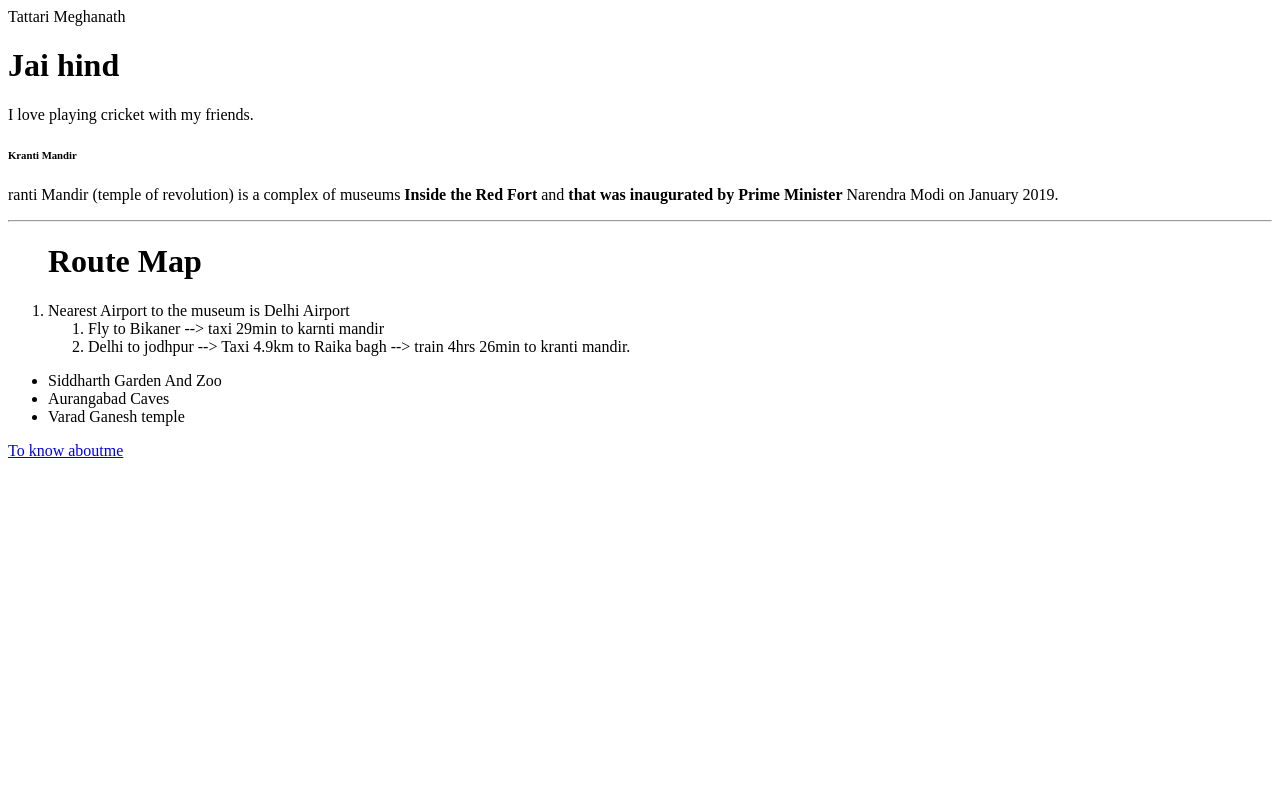
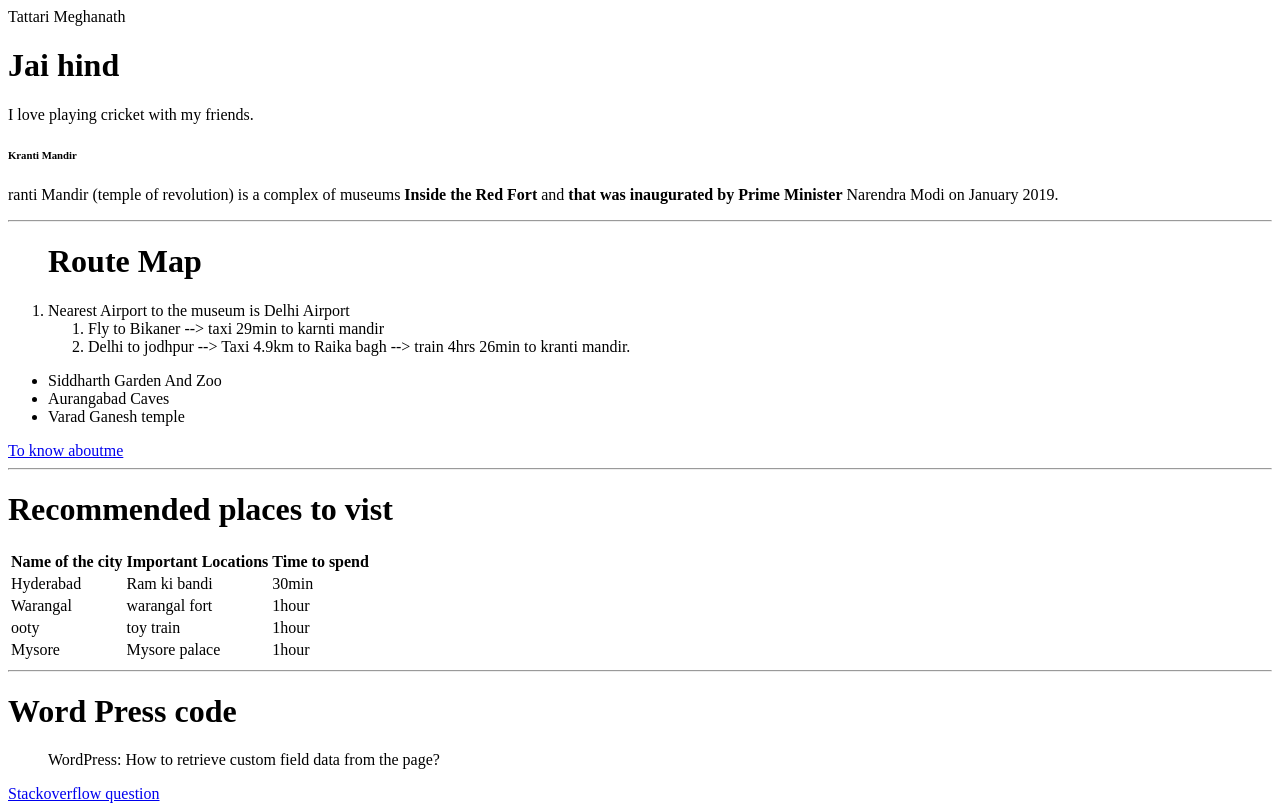
Before and after one commit to 44-563-Web-Apps-F22/44563-webapps-assignment-3-TattariMeghanath, a plain HTML site: page index.html in a window 1280 px wide. Shown: the top 806 px of the page. Drawn offline with Linux system fonts and the light colour scheme.

Commit message:
added near by locations

```diff
--- a/index.html
+++ b/index.html
@@ -26,6 +26,62 @@ I love playing cricket with my friends.
             <li>Aurangabad Caves</li>
             <li>Varad Ganesh temple</li>
         </ul>
-                <a href ="aboutme.html" >To know aboutme</a>
+        <a href ="aboutme.html" >To know aboutme</a>
+        <hr>
+        <h1>Recommended places to vist</h1>
+        <table>
+            <tr>
+                <th>Name of the city	</th>
+                <th>Important Locations</th>
+                <th>Time to spend</th>
+            </tr>
+            <tr>
+                <td>Hyderabad</td>
+                <td>Ram ki bandi</td>
+                <td>30min</td>
+            </tr>
+            <tr>
+                <td>Warangal</td>
+                <td>warangal fort</td>
+                <td>1hour</td>
+            </tr>
+            <tr>
+                <td>ooty</td>
+                <td>toy train</td>
+                <td>1hour</td>
+            </tr>
+            <tr>
+                <td>Mysore</td>
+                <td>Mysore palace</td>
+                <td>1hour</td>
+            </tr>
+        </table>
+      <hr>
+      <h1>Word Press code</h1>
+      <blockquote>WordPress: How to retrieve custom field data from the page?</blockquote>
+<a href =https://stackoverflow.com/questions/66293239/wordpress-how-to-retrieve-custom-field-data-from-the-page> Stackoverflow question</a>
+      <pre>
+        h3>All Post Meta</h3>
+
+        <?php
+
+          // Get all the data
+          $getPostCustom = get_post_custom();
+
+            foreach($getPostCustom as $name=>$value) {
+
+                echo "<strong>" . $name . "</strong>"."  =>  ";
+
+                foreach ($value as $nameAr=>$valueAr) {
+                        echo "<br />";
+                        echo $nameAr."  =>  ";
+                        echo var_dump($valueAr);
+                }
+
+                echo "<br /><br />";
+
+            }
+        ?>
+    </pre>
     </body>
-    </html>
+</html>
```
